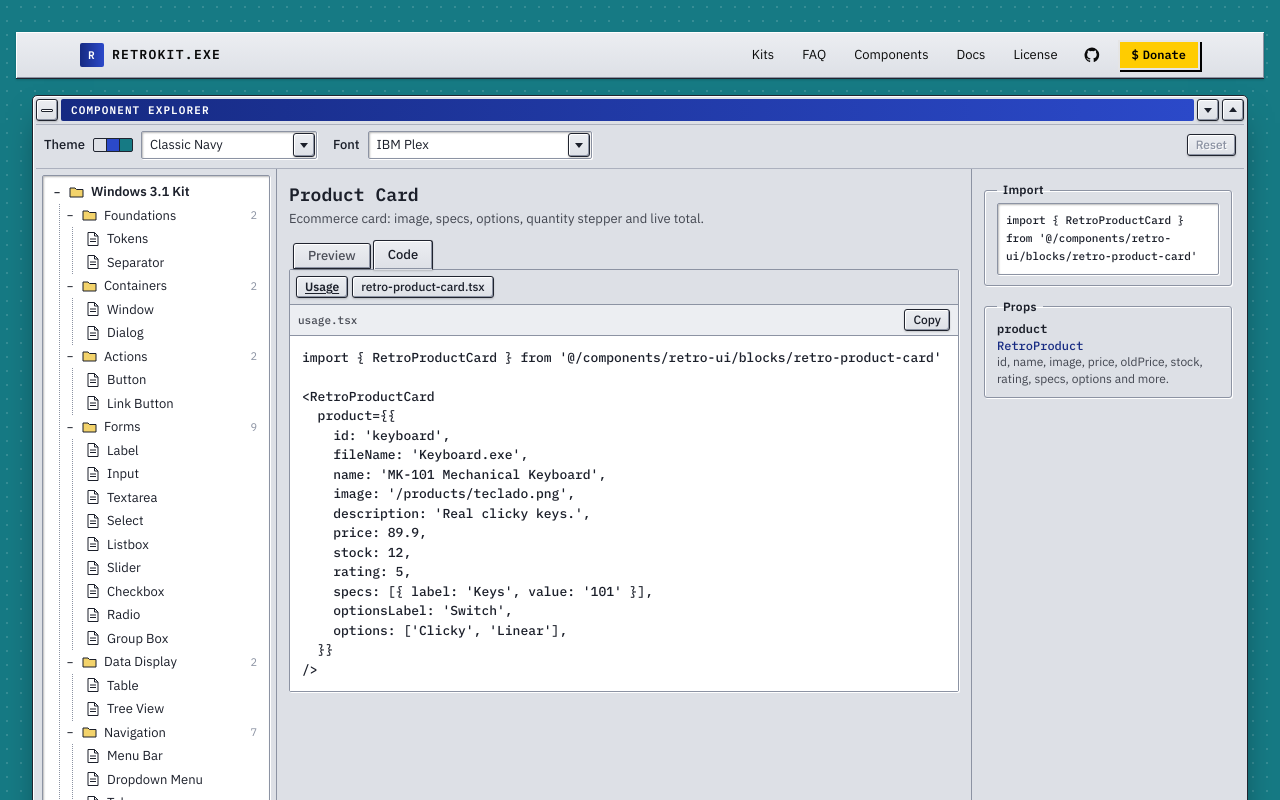
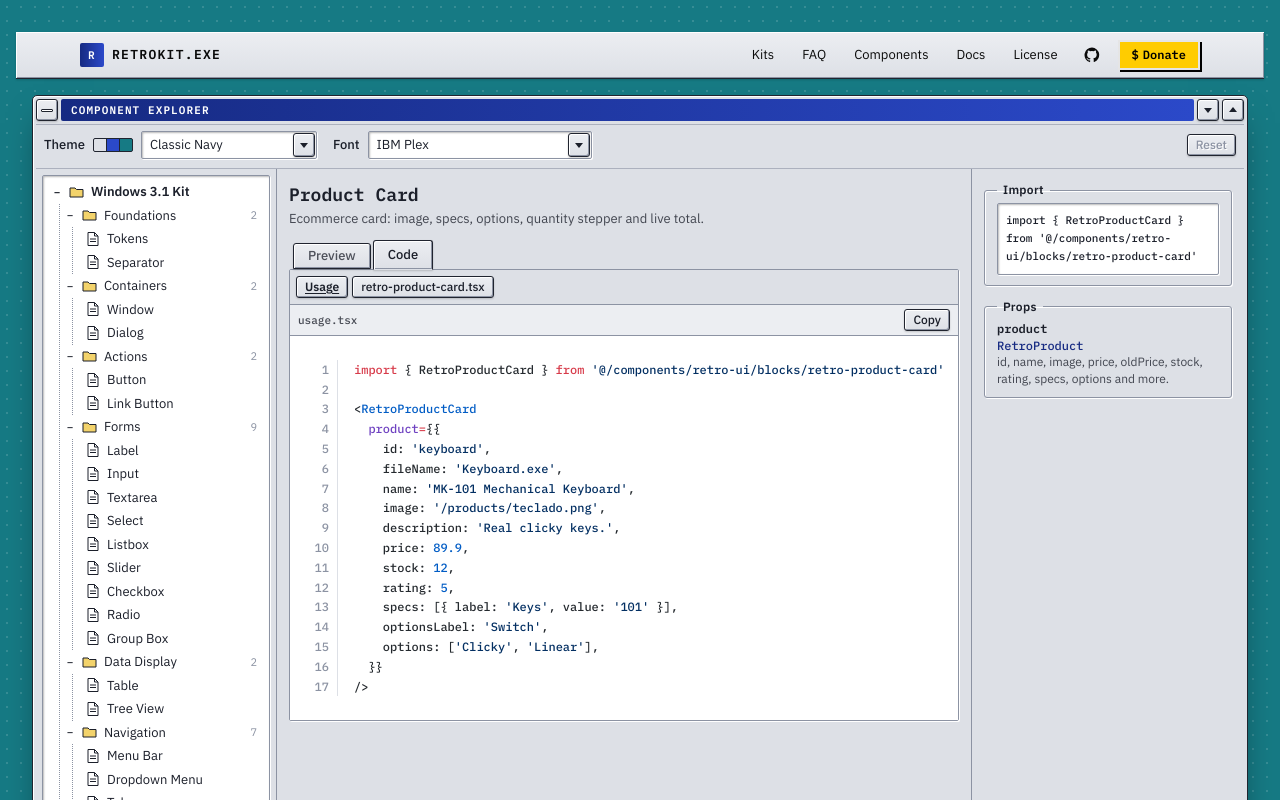
Before and after one commit to poliedro-69/retro-kit-ui, a Next.js app: page /showcase in a window 1280 px wide. Both pictures are taken after a click on the tab "Code". Shown: the top 800 px of the page. Built offline with nearby package versions, Linux system fonts and the light colour scheme.

Commit message:
Restore syntax highlighting for code examples

```diff
--- a/components/showcase/explorer/code-block.tsx
+++ b/components/showcase/explorer/code-block.tsx
@@ -33,9 +33,11 @@ export function CodeBlock({ file }: { file: CodeFile }) {
           {copied ? 'Code copied to clipboard' : ''}
         </span>
       </figcaption>
-      <pre className="rt-code m-0 overflow-x-auto whitespace-pre-wrap p-3" aria-label={`Código de ${file.name}`}>
-        <code>{file.code}</code>
-      </pre>
+      <div
+        className="rt-code overflow-x-auto p-3"
+        aria-label={`Código de ${file.name}`}
+        dangerouslySetInnerHTML={{ __html: file.html }}
+      />
     </figure>
   )
 }
```
